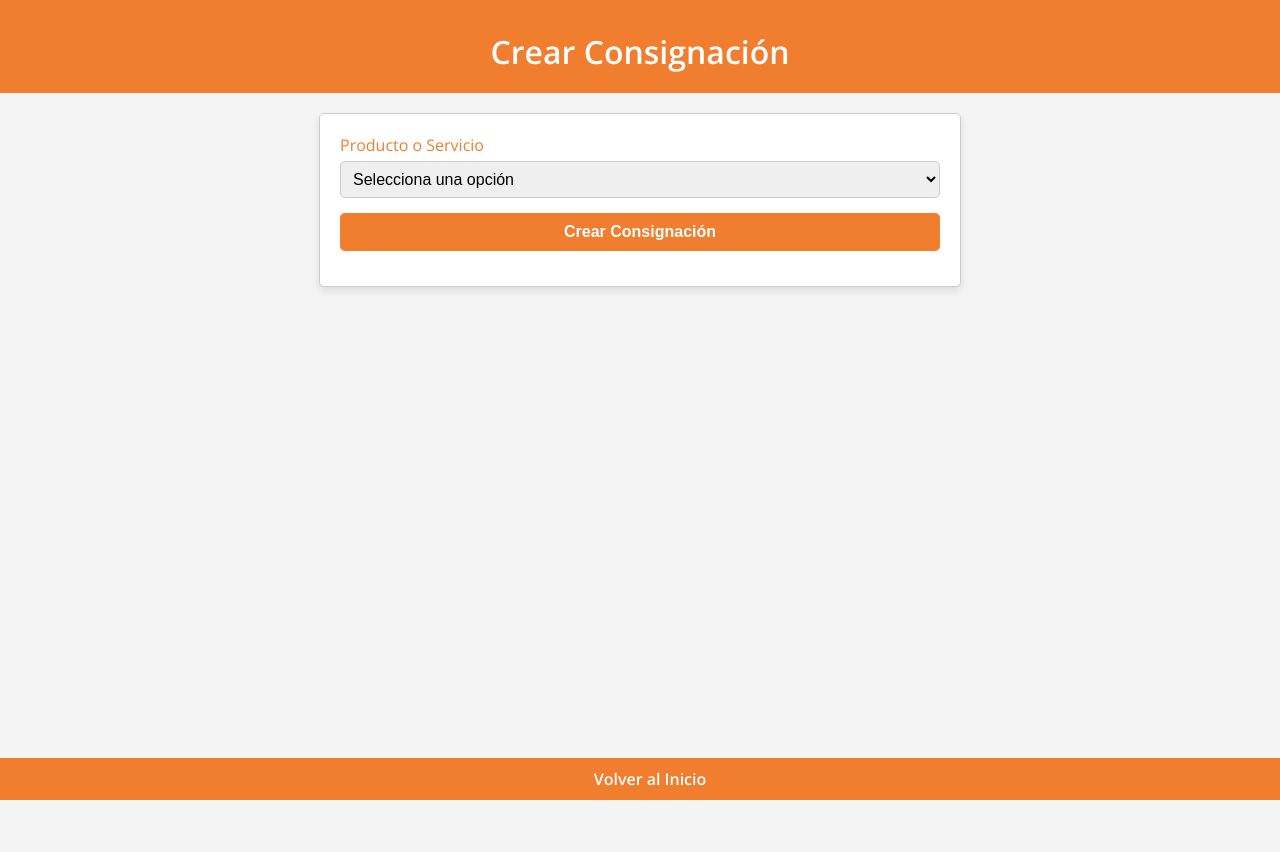
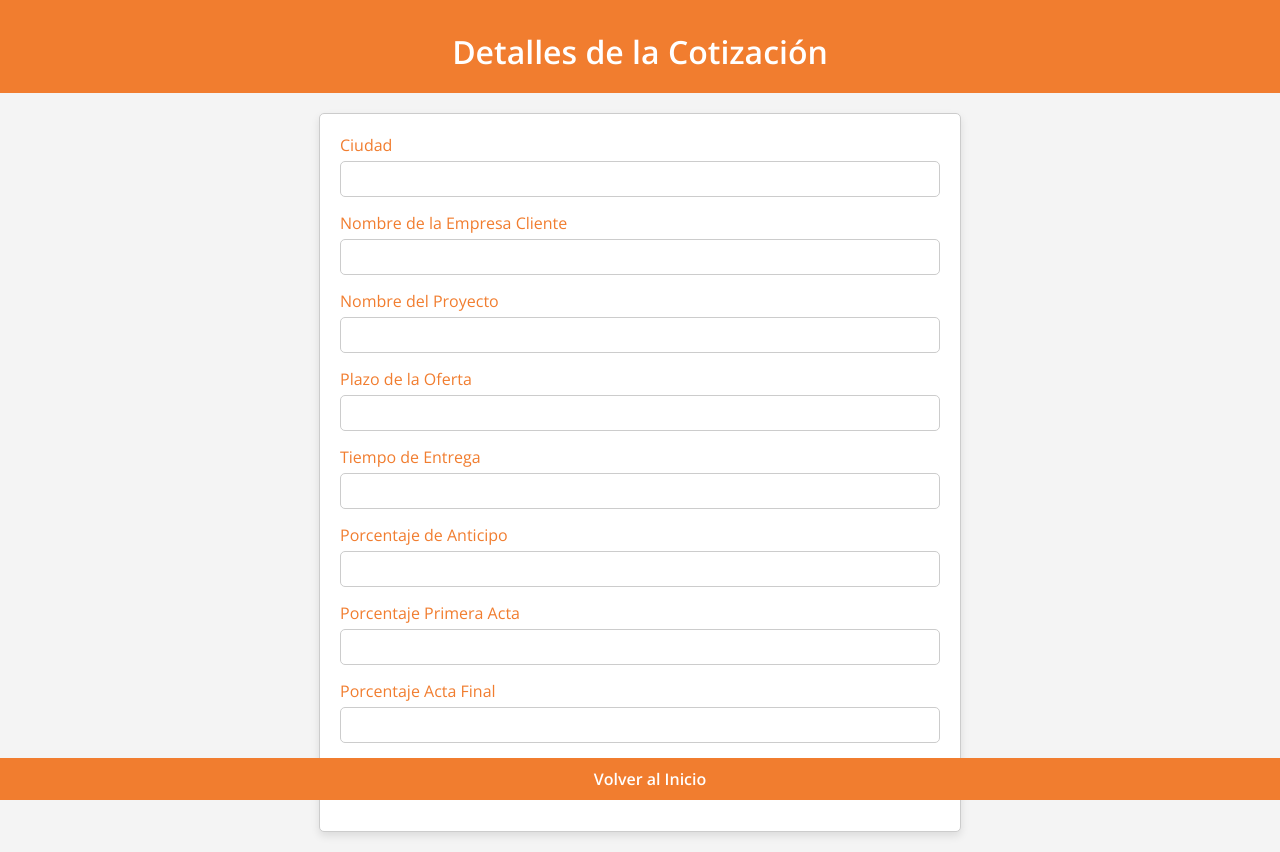
Before and after one commit to MattBuiles/CotizacionSoftware, a Flask app: page /crear_cotizacion in a window 1280 px wide. Before the commit the page ends 800 px from the top, so only its background shows below. Run offline with Flask 3, Linux system fonts and the light colour scheme.

Commit message:
Esqueleto de las tres páginas

```diff
--- a/app.py
+++ b/app.py
@@ -36,10 +36,12 @@ app.config['SQLALCHEMY_DATABASE_URI'] = 'sqlite:///' + \
 app.config['SQLALCHEMY_TRACK_MODIFICATIONS'] = False
 db = SQLAlchemy(app)
 
+
 class Cotizacion(db.Model):
-    #Atributos base
+    # Atributos base
     id = db.Column(db.Integer, primary_key=True)
-    fecha = db.Column(db.Date, default=lambda: datetime.now(pytz.timezone('America/Bogota')).date())
+    fecha = db.Column(db.Date, default=lambda: datetime.now(
+        pytz.timezone('America/Bogota')).date())
     ciudad = db.Column(db.String(100), nullable=False)
     empresa = db.Column(db.String(100), nullable=False)
     proyecto = db.Column(db.String(100), nullable=False)
@@ -47,19 +49,26 @@ class Cotizacion(db.Model):
     entrega = db.Column(db.String(100), nullable=False)
     anticipo = db.Column(db.Integer, nullable=False)
     p_acta = db.Column(db.Integer, nullable=False)
-    f_acta= db.Column(db.Integer, nullable=False)
+    f_acta = db.Column(db.Integer, nullable=False)
     consecutivo = db.Column(db.Integer, nullable=False)
     # Relación auto-referencial para versiones
-    version_padre_id = db.Column(db.Integer, db.ForeignKey('cotizacion.id'), nullable=True)
-    versiones = db.relationship('Cotizacion', backref=db.backref('version_padre', remote_side=[id]), lazy=True)
-    #Atributos definibles por el usuario
+    version_padre_id = db.Column(
+        db.Integer, db.ForeignKey('cotizacion.id'), nullable=True)
+    versiones = db.relationship('Cotizacion', backref=db.backref(
+        'version_padre', remote_side=[id]), lazy=True)
+    # Atributos definibles por el usuario
     # Relación con CotizacionProducto
-    productos_detalle = db.relationship('CotizacionProducto', backref='cotizacion', lazy=True)
-    cliente_id = db.Column(db.Integer, db.ForeignKey('cliente.id'), nullable=False)
-    cliente = db.relationship('Cliente', backref=db.backref('cotizaciones', lazy=True))
+    productos_detalle = db.relationship(
+        'CotizacionProducto', backref='cotizacion', lazy=True)
+    cliente_id = db.Column(db.Integer, db.ForeignKey(
+        'cliente.id'), nullable=False)
+    cliente = db.relationship(
+        'Cliente', backref=db.backref('cotizaciones', lazy=True))
     servicio = db.Column(db.String(1000), nullable=False, default="v")
+
     def __repr__(self):
         return f'<Cotizacion {self.id} - Cliente: {self.cliente} - Empresa: {self.empresa}>'
+
 
 class Cliente(db.Model):
     id = db.Column(db.Integer, primary_key=True)
@@ -71,8 +80,10 @@ class Cliente(db.Model):
     cotizacion_id = db.Column(db.Integer, db.ForeignKey('cotizacion.id'))
     cotizaciones = db.relationship('Cotizacion', back_populates='clienten', order_by='Cotizacion.id')
     """
+
     def __repr__(self):
         return f'<Cliente {self.nombre}>'
+
 
 class Producto(db.Model):
     id = db.Column(db.Integer, primary_key=True)
@@ -84,6 +95,7 @@ class Producto(db.Model):
     # Relación con Cotizacion
     cotizacion = db.relationship('Cotizacion', back_populates='productos')
     """
+
     def __repr__(self):
         return f'<Producto {self.nombre}>'
 
@@ -104,16 +116,28 @@ class CotizacionProducto(db.Model):
     def __repr__(self):
         return f'<CotizacionProducto: Producto {self.producto.nombre}, Cantidad: {self.cantidad}, Tamaño: {self.tamano}>'
 
+
 @app.route("/")
 def index():
     return render_template("index.html",)
 
 
-@app.route("/crear_cotizacion")
-def create_quote():
+@app.route("/usuario_cotizacion")
+def userManager():
     clientes = Cliente.query.all()
     productos = Producto.query.all()
-    return render_template("crear_cotizacion.html", clientes=clientes, productos=productos)
+    return render_template("usuario_cotizacion.html", clientes=clientes, productos=productos)
+
+
+@app.route("/crear_cotizacion")
+def cotiacion():
+    return render_template("crear_cotizacion.html",)
+
+
+@app.route("/producto_servicio")
+def product_service():
+    return render_template("producto_servicio.html",)
+
 
 @app.route('/ver_cotizacion', methods=['POST'])
 def crear_cotizacion():
@@ -125,7 +149,8 @@ def crear_cotizacion():
         nombre_cliente = request.form['cliente_nombre']
         email_cliente = request.form['cliente_celular']
         telefono_cliente = request.form.get('cliente_correo')
-        cliente = Cliente(nombre=nombre_cliente, email=email_cliente, celular=telefono_cliente)
+        cliente = Cliente(nombre=nombre_cliente,
+                          email=email_cliente, celular=telefono_cliente)
         db.session.add(cliente)
         db.session.commit()
 
@@ -144,7 +169,8 @@ def crear_cotizacion():
     opcion = request.form.get('producto_servicio')
     if opcion == 'producto':
         # Captura el valor del select de productos
-        cotizacion = Cotizacion(ciudad=ciudad, empresa=empresa, proyecto=proyecto, plazo=plazo, entrega=entrega,anticipo=anticipo, p_acta=p_acta, f_acta=f_acta, consecutivo=consecutivo, cliente=cliente, productos=productos)
+        cotizacion = Cotizacion(ciudad=ciudad, empresa=empresa, proyecto=proyecto, plazo=plazo, entrega=entrega,
+                                anticipo=anticipo, p_acta=p_acta, f_acta=f_acta, consecutivo=consecutivo, cliente=cliente, productos=productos)
         db.session.add(cotizacion)
         db.session.commit()
 
@@ -160,23 +186,27 @@ def crear_cotizacion():
                     tamano = 20
                 elif tamano == 'TAMBOR':
                     tamano = 200
-                detalle = CotizacionProducto(cotizacion_id=cotizacion.id, producto_id=producto_id, cantidad=int(cantidad), tamano=tamano)
+                detalle = CotizacionProducto(
+                    cotizacion_id=cotizacion.id, producto_id=producto_id, cantidad=int(cantidad), tamano=tamano)
                 db.session.add(detalle)
         db.session.commit()
 
     elif opcion == 'servicio':
         # Captura el valor del campo de texto para servicios
         servicio_ingresado = request.form.get('servicio')
-        cotizacion = Cotizacion(ciudad=ciudad, empresa=empresa, proyecto=proyecto, plazo=plazo, entrega=entrega, anticipo=anticipo, p_acta=p_acta, f_acta=f_acta, consecutivo=consecutivo,cliente=cliente, servicio=servicio_ingresado)
+        cotizacion = Cotizacion(ciudad=ciudad, empresa=empresa, proyecto=proyecto, plazo=plazo, entrega=entrega, anticipo=anticipo,
+                                p_acta=p_acta, f_acta=f_acta, consecutivo=consecutivo, cliente=cliente, servicio=servicio_ingresado)
         db.session.add(cotizacion)
         db.session.commit()
 
     return render_template('cotizacion_final.html', cotizacion=cotizacion)
 
+
 @app.route('/lista_cotizaciones')
 def listar_cotizaciones():
     cotizaciones = Cotizacion.query.all()
     return render_template('lista_cotizaciones.html', cotizaciones=cotizaciones)
+
 
 @app.route('/cotizacion/<int:id>')
 def ver_cotizacion(id):
@@ -185,12 +215,13 @@ def ver_cotizacion(id):
     return render_template('ver_cotizacion.html', cotizacion=cotizacion, productos=productos)
 
 # Metodo para probar generación de cotización
+
+
 @app.route('/cotizacion_final')
 def listar_cotizacion():
     # Obtener la cuarta cotización de la base de datos
     cotizacion = Cotizacion.query.offset(3).first()
     return render_template('cotizacion_final.html', cotizacion=cotizacion)
-
 
 
 if __name__ == '__main__':
--- a/default_db.py
+++ b/default_db.py
@@ -20,6 +20,7 @@ def agregar_clientes_default():
         {'nombre': 'Cliente 1', 'celular': '1234567890', 'email': 'cliente1@example.com'},
         {'nombre': 'Cliente 2', 'celular': '9876543210', 'email': 'cliente2@example.com'},
         {'nombre': 'Cliente 3', 'celular': '5555555555', 'email': 'cliente3@example.com'},
+        {'nombre': 'Juanito Alimana', 'celular': '6666666666', 'email': "juanito@alimana.com"}
     ]
 
     for cliente in clientes_default:
--- a/static/styles.css
+++ b/static/styles.css
@@ -61,6 +61,7 @@ p {
     text-decoration: none;
     font-weight: 600;
     transition: background-color 0.3s ease;
+    text-align: center;
 }
 
 .btn:hover {
--- a/templates/crear_cotizacion.html
+++ b/templates/crear_cotizacion.html
@@ -3,63 +3,33 @@
 <head>
     <meta charset="UTF-8">
     <meta name="viewport" content="width=device-width, initial-scale=1.0">
-    <title>Crear Consignación - IPB SAS</title>
+    <title>Detalles de la Cotización - IPB SAS</title>
     <link rel="stylesheet" href="{{ url_for('static', filename='styles.css') }}">
-    <script>
-        function toggleProductService() {
-            const selectedOption = document.getElementById("producto_servicio").value;
-            const additionalFields = document.getElementById("additional-fields");
-            const productoGroup = document.getElementById("producto-group");
-            const servicioGroup = document.getElementById("servicio-group");
-
-            if (selectedOption === "producto") {
-                additionalFields.style.display = "block";
-                productoGroup.style.display = "block";
-                servicioGroup.style.display = "none";
-            } else if (selectedOption === "servicio") {
-                additionalFields.style.display = "block";
-                productoGroup.style.display = "none";
-                servicioGroup.style.display = "block";
-            } else {
-                additionalFields.style.display = "none";
-            }
-        }
-    </script>
 </head>
 <body>
     <header>
-        <h1>Crear Consignación</h1>
+        <h1>Detalles de la Cotización</h1>
     </header>
     <main>
         <form action="/ver_cotizacion" method="post" class="consignation-form">
-            <!-- Selección de Producto o Servicio -->
+            <!-- Mostrar detalles de productos seleccionados -->
+            {% if productos_seleccionados %}
+                {% for producto in productos_seleccionados %}
                 <div class="form-group">
-                <label for="producto_servicio">Producto o Servicio</label>
-                <select id="producto_servicio" name="producto_servicio" required onchange="toggleProductService()">
-                    <option value="">Selecciona una opción</option>
-                    <option value="producto">Producto</option>
-                    <option value="servicio">Servicio</option>
+                    <label>{{ producto.nombre }} - Cantidad</label>
+                    <input type="number" name="cantidad_{{ producto.id }}" required>
+                </div>
+                <div class="form-group">
+                    <label>Unidad</label>
+                    <select name="tamano_{{ producto.id }}" required>
+                        <option value="CUNETE">Cunete</option>
+                        <option value="GALON">Galón</option>
+                        <option value="TAMBOR">Tambor</option>
                     </select>
                 </div>
-                <!-- Campos comunes que siempre se muestran -->
-                <div class="form-group" id="producto-group" style="display: none;">
-                    <label for="producto">Producto</label>
-                    <select id="producto" name="producto">
-                        <option value="impermeabilizacion">Impermeabilización</option>
-                        <option value="obra_civil">Obra Civil</option>
-                        <option value="ingenieria_agua">Ingeniería del Agua</option>
-                        <!-- Agrega más productos según sea necesario -->
-                    </select>
-                </div>
-                <!-- Campo adicional para Servicio -->
-                <div class="form-group" id="servicio-group" style="display: none;">
-                    <label for="servicio">Servicio</label>
-                    <input type="text" id="servicio" name="servicio">
-                </div>
+                {% endfor %}
+            {% endif %}
 
-                <!-- Campos comunes que siempre se muestran -->
-            <!-- Campos adicionales que se mostrarán después de seleccionar Producto o Servicio -->
-            <div id="additional-fields" style="display: none;">
             <!-- Campos comunes que siempre se muestran -->
             <div class="form-group">
                 <label for="ciudad">Ciudad</label>
@@ -68,18 +38,6 @@
             <div class="form-group">
                 <label for="empresa_cliente_nombre">Nombre de la Empresa Cliente</label>
                 <input type="text" id="empresa_cliente_nombre" name="empresa_cliente_nombre" required>
-                </div>
-                <div class="form-group">
-                    <label for="cliente_nombre">Nombre del Cliente</label>
-                    <input type="text" id="cliente_nombre" name="cliente_nombre" required>
-                </div>
-                <div class="form-group">
-                    <label for="cliente_celular">Celular del Cliente</label>
-                    <input type="text" id="cliente_celular" name="cliente_celular" required>
-                </div>
-                <div class="form-group">
-                    <label for="cliente_correo">Correo del Cliente</label>
-                    <input type="email" id="cliente_correo" name="cliente_correo" required>
             </div>
             <div class="form-group">
                 <label for="nombre_proyecto">Nombre del Proyecto</label>
@@ -105,9 +63,8 @@
                 <label for="porcentaje_acta_final">Porcentaje Acta Final</label>
                 <input type="number" id="porcentaje_acta_final" name="porcentaje_acta_final" required>
             </div>
-            </div>
 
-            <button type="submit" class="btn">Crear Consignación</button>
+            <button type="submit" class="btn">Finalizar Cotización</button>
         </form>
     </main>
     <footer>
--- a/templates/index.html
+++ b/templates/index.html
@@ -16,7 +16,7 @@
             <div class="section">
                 <h2>Cotizaciones</h2>
                 <p>Gestiona tus cotizaciones: crea nuevas y revisa el historial.</p>
-                <a href="/crear_cotizacion" class="btn">Crear Cotización</a>
+                <a href="/usuario_cotizacion" class="btn">Crear Cotización</a>
                 <a href="/lista_cotizaciones" class="btn">Historial de Cotizaciones</a>
             </div>
             <div class="section">
```
Also changed, not shown: templates/producto_servicio.html (added, +60 -0 lines), templates/usuario_cotizacion.html (added, +66 -0 lines). Lines whose indentation alone changed are shown as unchanged.
